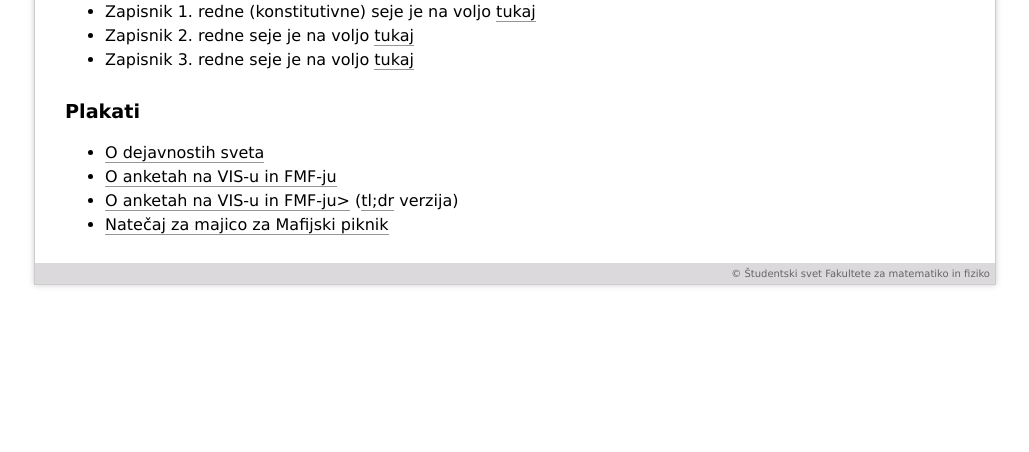
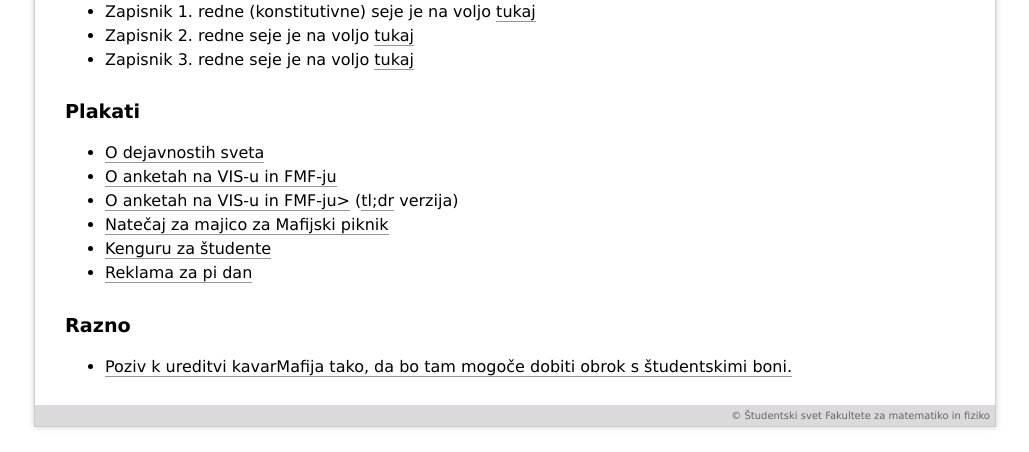
Before and after one commit to FMF-studenti/studentski-svet, a PHP site: page /legal in a window 1280 px wide. Shown: the part 659-1111 px from the top of the page, without its empty margins (125-1154 px from the left). Before the commit the page ends 946 px from the top, so only its background shows below. Run offline with PHP 8.4, Linux system fonts and the light colour scheme.

Commit message:
Dodal spremembe po seji.

```diff
--- a/index.php
+++ b/index.php
@@ -44,7 +44,7 @@
 <!--
   <p>Trenutno v postopku izvolitve ni pedagoških delavcev. <a href="/mnenja">Več...<a></p>
 -->
-  <p>Trenutno je v postopku izvolitve <strong>5</strong> pedagoških delavcev. <a href="/mnenja">Več...<a></p>
+  <p>Trenutno je v postopku izvolitve <strong>1</strong> pedagoški delavec. <a href="/mnenja">Več...<a></p>
   </div>
 </div>
 
--- a/legal.php
+++ b/legal.php
@@ -48,6 +48,14 @@
   <li><a href="/dokumenti/plakati/ankete_tldr.pdf">O anketah na VIS-u in FMF-ju></a>
       (<a href="http://www.urbandictionary.com/define.php?term=tl%3Bdr">tl;dr</a> verzija)</li>
   <li><a href="/dokumenti/plakati/mafijska_majica.pdf">Natečaj za majico za Mafijski piknik</a></li>
+  <li><a href="/dokumenti/plakati/kenguru.pdf">Kenguru za študente</a></li>
+  <li><a href="/dokumenti/plakati/pi_dan.pdf">Reklama za pi dan</a></li>
+</ul>
+
+
+<h2>Razno</h2>
+<ul>
+<li><a href="/dokumenti/poziv_mafija.pdf">Poziv k ureditvi kavarMafija tako, da bo tam mogoče dobiti obrok s študentskimi boni.</a></li>
 </ul>
 
 <?php require_once 'footer.php'; ?>
```
Also changed, not shown: mnenja.php (+7 -6 lines), 5 other files.
